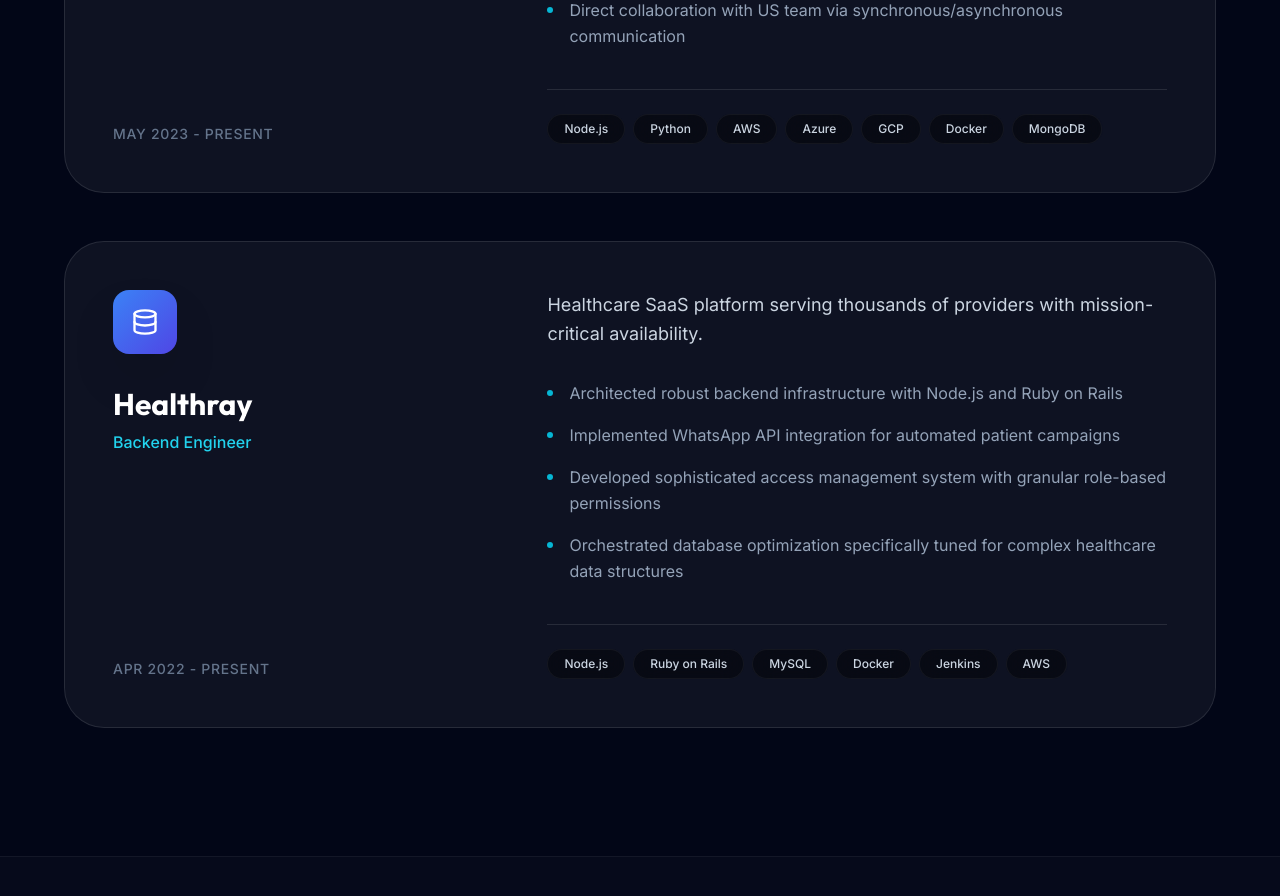
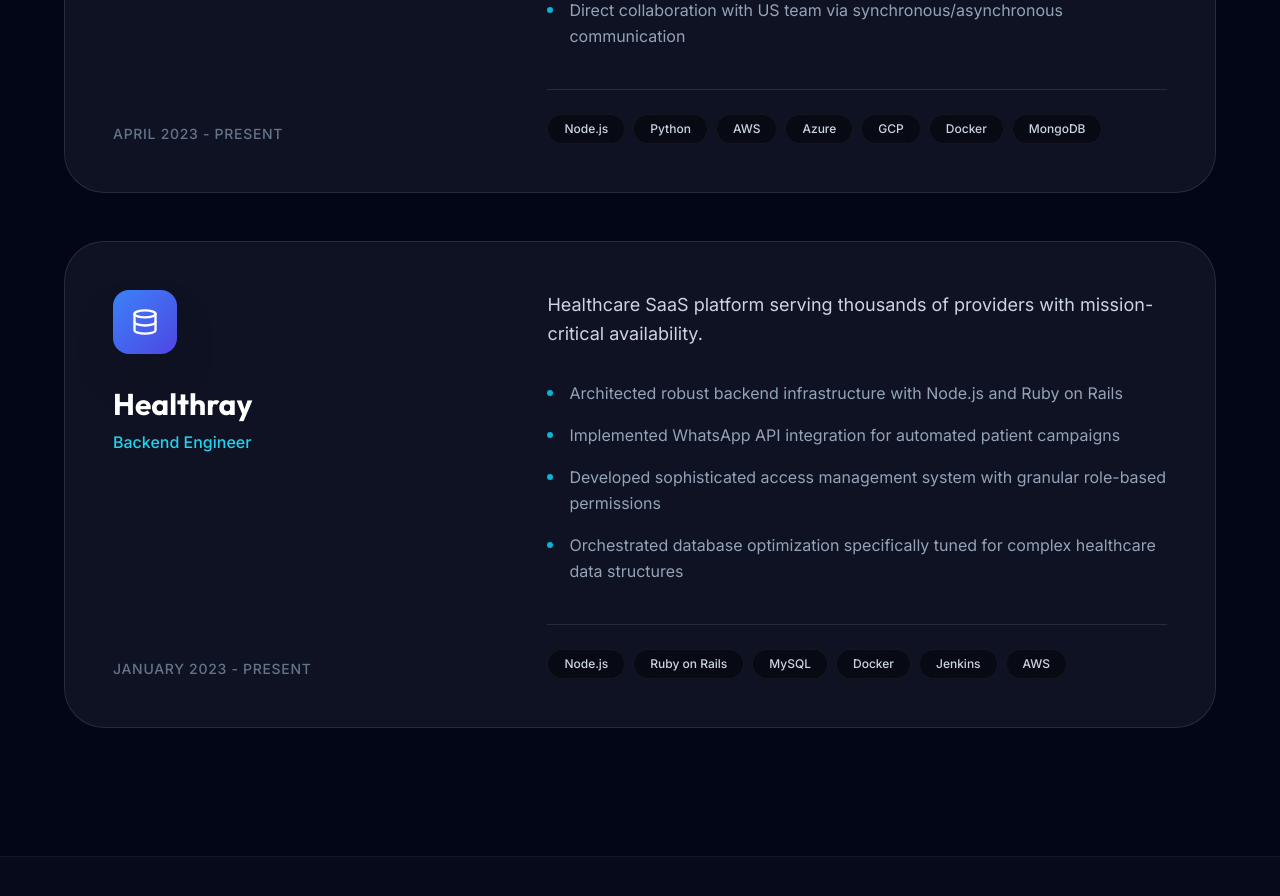
Before and after one commit to darshan2101/portfolio, a React (Vite) app: page / in a window 1280 px wide. Shown: the part 2380-3276 px from the top of the page. Built offline with nearby package versions, Linux system fonts and the light colour scheme.

Commit message:
fix: update employment periods for StorageDNA and Healthray roles

```diff
--- a/src/App.jsx
+++ b/src/App.jsx
@@ -30,7 +30,7 @@
     {
       title: 'StorageDNA',
       role: 'Backend & AI/ML Engineer (Remote - USA)',
-      period: 'May 2023 - Present',
+      period: 'April 2023 - Present',
       description: 'AI-powered storage management platform serving enterprise clients. Revolutionized their approach to media processing.',
       highlights: [
         'Developed AI/ML pipelines for metadata extraction using AWS, Azure, and GCP computer vision APIs',
@@ -45,7 +45,7 @@
     {
       title: 'Healthray',
       role: 'Backend Engineer',
-      period: 'Apr 2022 - Present',
+      period: 'January 2023 - Present',
       description: 'Healthcare SaaS platform serving thousands of providers with mission-critical availability.',
       highlights: [
         'Architected robust backend infrastructure with Node.js and Ruby on Rails',
```
